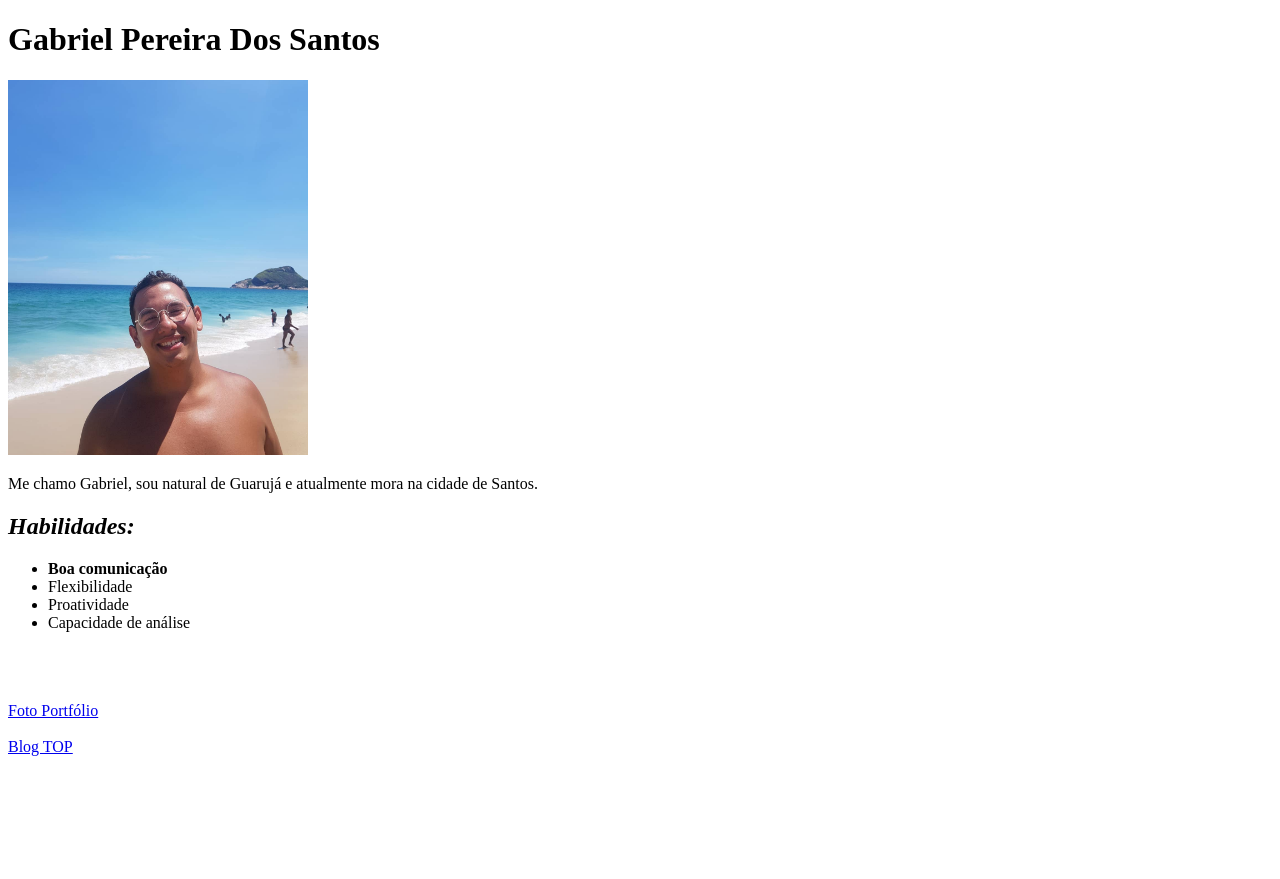
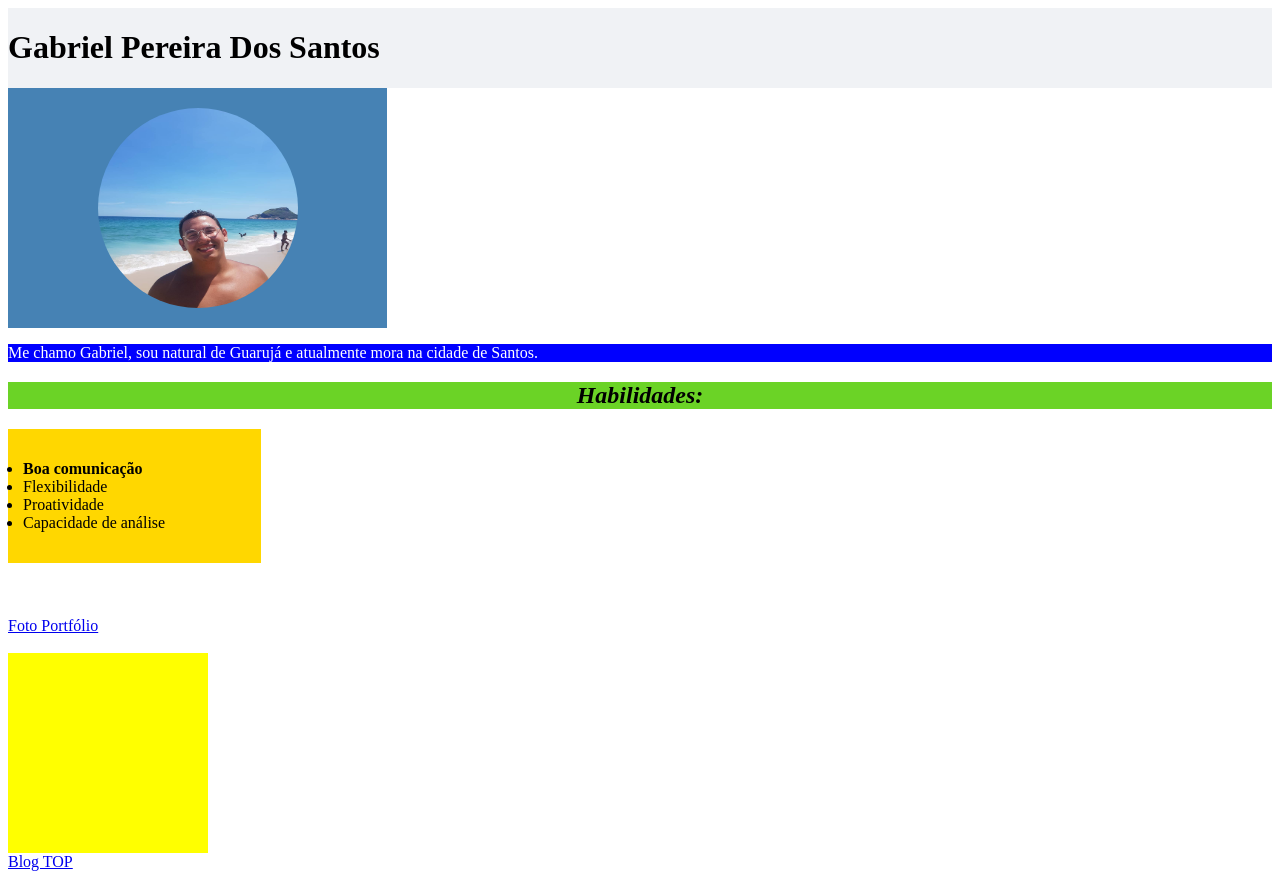
Before and after one commit to Gabe-Pereira/portfolio-trybe, a plain HTML site: page index.html in a window 1280 px wide. Before the commit the page ends 800 px from the top, so only its background shows below. Drawn offline with Linux system fonts and the light colour scheme.

Commit message:
modificações CSS

```diff
--- a/index.html
+++ b/index.html
@@ -1,14 +1,25 @@
 <!DOCTYPE html>
 <html lang="pt-br">
+
 <head>
   <meta charset="UTF-8">
+  <link rel="stylesheet" href="style.css">
   <title>Portfólio</title>
 </head>
+
 <body>
+<div class="nome">
+  <div>
   <h1>Gabriel Pereira Dos Santos</h1>
+</div>
+</div>
+  <div class="picture">
     <img id="foto" src="fotorio.jpg" alt="Foto na praia" width="300px">
+  </div>
+
   <p>Me chamo Gabriel, sou natural de Guarujá e atualmente mora na cidade de Santos.</p>
   <h2><em>Habilidades:</em></h2>
+  <div class="list">
   <ul>
 
     <li> <strong> Boa comunicação </strong> </li>
@@ -16,6 +27,7 @@
     <li>Proatividade</li>
     <li>Capacidade de análise</li>
   </ul>
+</div>
   <br>
   <br>
   <br>
@@ -23,7 +35,13 @@
   <a href="#foto">Foto Portfólio</a>
   <br>
   <br>
+<div class="quadrado"></div>
 
-    <a href="https://developer.mozilla.org/pt-BR/"target="_blank">Blog TOP</a>
+
+
+
+
+  <a href="https://developer.mozilla.org/pt-BR/" target="_blank">Blog TOP</a>
 </body>
+
 </html>
--- /dev/null
+++ b/style.css
@@ -0,0 +1,49 @@
+* {
+    margin 0;
+    padding: 0;
+    box-sizing: border-box;
+}
+
+.nome {
+    background-color: #f0f2f5;
+   display: flex;
+   align-items: center;
+
+}
+
+h2 {
+    background-color: rgb(107, 211, 38);
+    text-align: center;
+}
+.list  {
+    background-color: gold;
+    width: 20%;
+    padding: 15px;
+}
+
+#foto {
+    border-radius: 1000px;
+    width: 200px;
+    height: 200px;
+}
+
+.picture {
+background-color: steelblue;
+padding: 20px;
+width: 30%;
+display: flex;
+justify-content: center;
+}
+
+p {
+    background-color: blue;
+
+    color: white;
+
+}
+
+.quadrado {
+    width: 200px;
+    height: 200px;
+background-color: yellow;
+}
```
Lines whose indentation alone changed are shown as unchanged.
